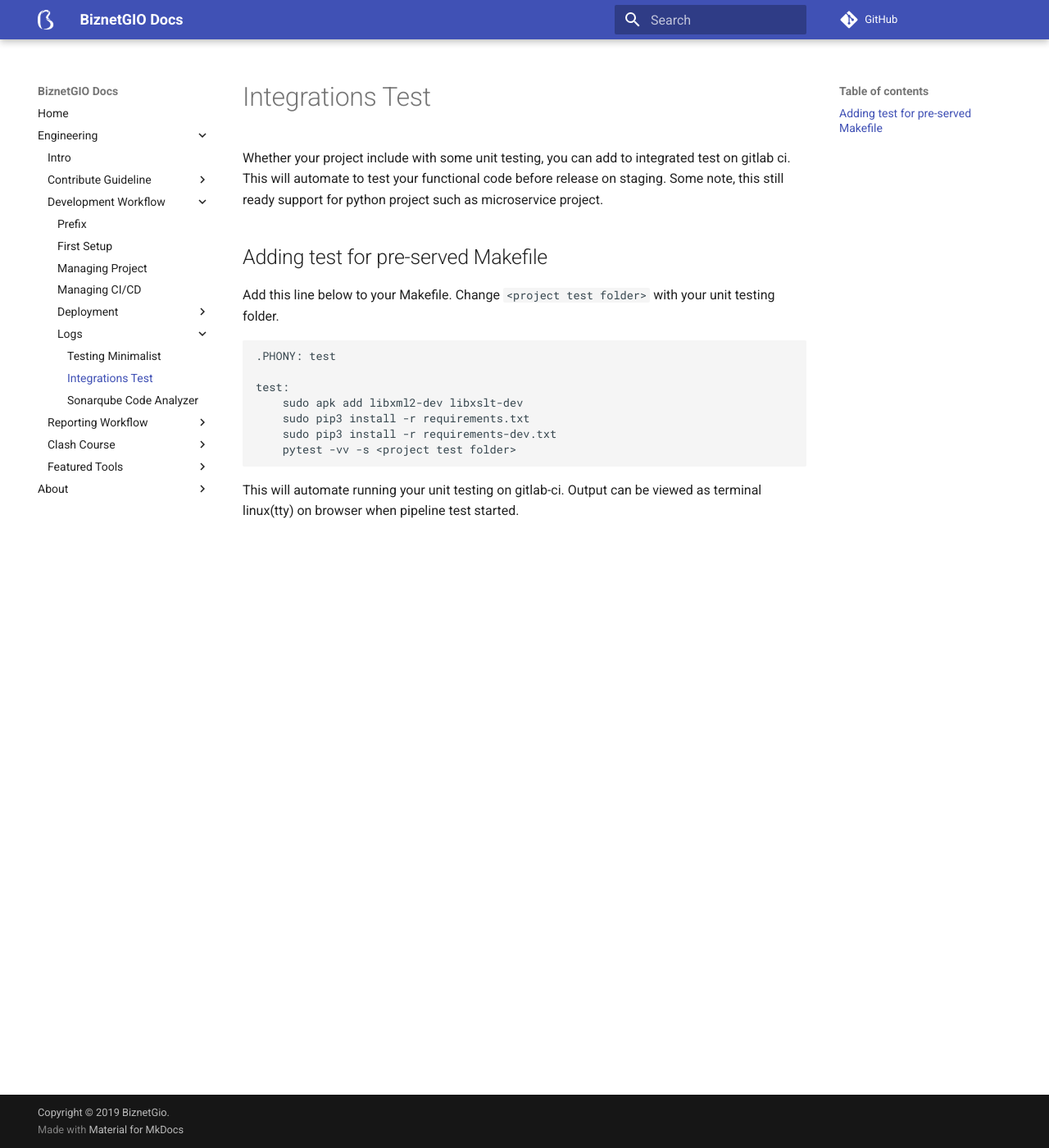
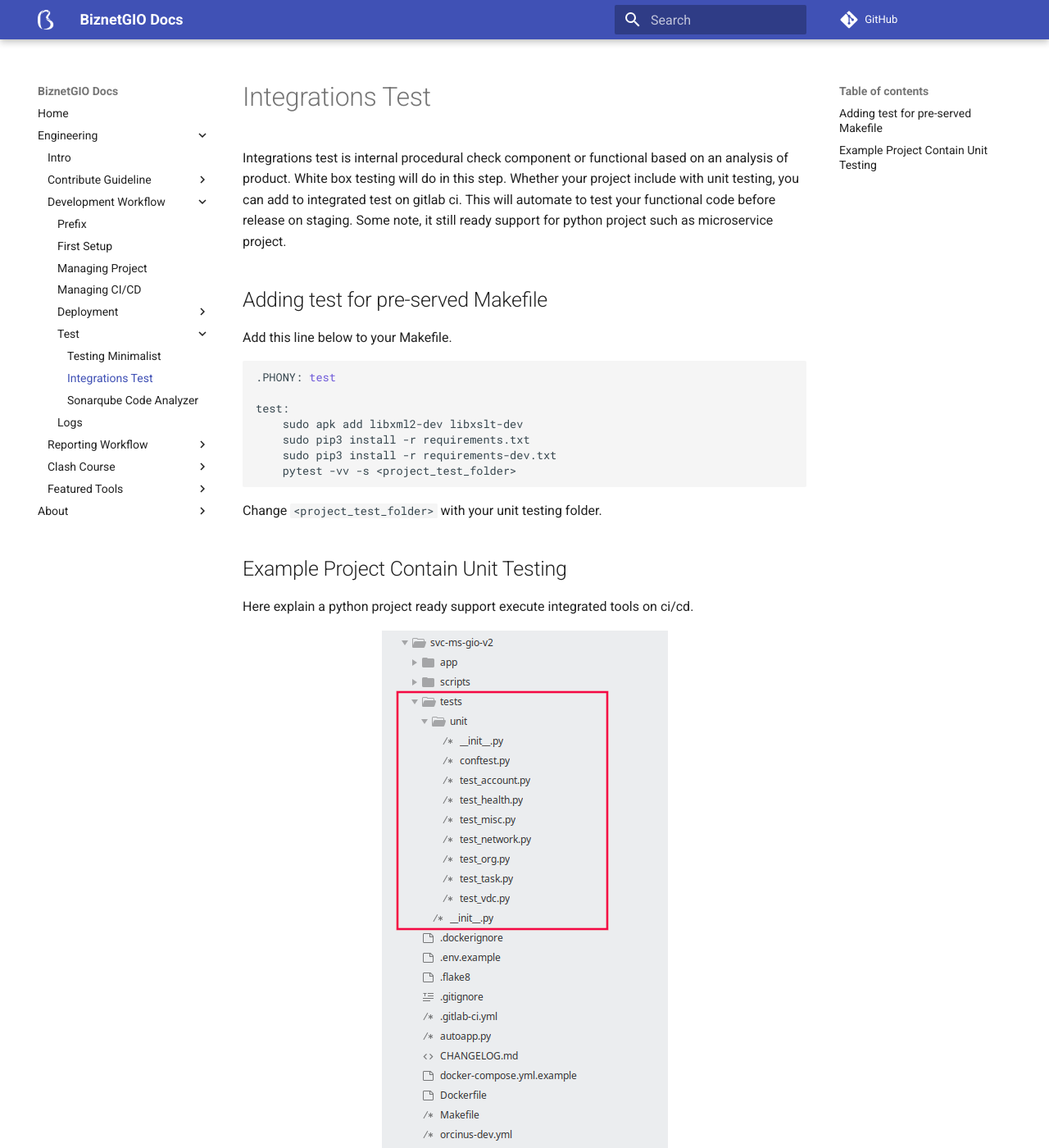
Before and after one commit to BiznetGIO/biznetgio.github.io, an MkDocs documentation site: the page built from docs/guide/integrations-test.md, in a window 1280 px wide and 1400 px high. Shown: the whole window at 82% size. Built offline with MkDocs 1.6.1 and Material for MkDocs 9.7.7, drawn with Linux system fonts in a browser that asks for light colours; comment, search, counter and statistics services are not loaded; some of the changed text lies outside the part shown.

Commit message:
Add: test docs

````diff
--- a/docs/guide/integrations-test.md
+++ b/docs/guide/integrations-test.md
@@ -1,20 +1,44 @@
-Whether your project include with some unit testing, you can add to integrated test on gitlab ci.
+Integrations test is internal procedural check component or functional based on an analysis of product.
+White box testing will do in this step.
+Whether your project include with unit testing, you can add to integrated test on gitlab ci.
 This will automate to test your functional code before release on staging.
-Some note, this still ready support for python project such as microservice project.
+Some note, it still ready support for python project such as microservice project.
 
 ## Adding test for pre-served Makefile
 Add this line below to your Makefile.
-Change `<project test folder>` with your unit testing folder.
 
-```
+```bash
 .PHONY: test
 
 test:
 	sudo apk add libxml2-dev libxslt-dev
 	sudo pip3 install -r requirements.txt
 	sudo pip3 install -r requirements-dev.txt
-	pytest -vv -s <project test folder>
+	pytest -vv -s <project_test_folder>
 ```
+Change `<project_test_folder>` with your unit testing folder.
 
-This will automate running your unit testing on gitlab-ci.
+
+## Example Project Contain Unit Testing
+Here explain a python project ready support execute integrated tools on ci/cd.
+<p align="center">
+    <img src="../img/giov2-api-test-folder
+.png">
+<br>
+<span>figure 1 : example a unit testing</span>
+</p>
+
+
+<p align="center">
+    <img src="../img/giov2-api-makefile.png">
+<br>
+<span>figure 2 : Makefile file</span>
+</p>
+
 Output can be viewed as terminal linux(tty) on browser when pipeline test started.
+
+<p align="center">
+    <img src="../img/giov2-api-integrated-test.png">
+</br>
+<span>figure 3 : automated test running on ci/cd</span>
+</p>
--- a/mkdocs.yml
+++ b/mkdocs.yml
@@ -30,14 +30,14 @@ nav:
                 - Container Production Enviroment: guide/container-production-enviroment.md
                 - Deployment Staging: guide/deployment-staging.md
                 - Deployment Production: guide/deployment-production.md
-            - Logs:
+            - Test:
                 - Testing Minimalist: guide/test-minimalist.md
                 - Integrations Test : guide/integrations-test.md
                 - Sonarqube Code Analyzer: guide/sonarqube-documentations.md
+            - Logs: guide/logger-dashboard.md
         - Reporting Workflow:
             - Task Board: guide/task-board.md
             - Report: guide/reporting-workflow.md
-            - Logs: guide/logger-dashboard.md
         - Clash Course:
             - Dockerize Flask App: guide/dockerize-flask.md
             - Deploy App on Devbox: guide/deploy-app.md
````
Also changed, not shown: docs/guide/sonarqube-documentations.md (+57 -0 lines), docs/guide/test-minimalist.md (+2 -0 lines), docs/guide/img/giov2-api-integrated-test.png (added), docs/guide/img/giov2-api-makefile.png (added), docs/guide/img/giov2-api-test-folder.png (added), docs/guide/img/postmortem-sq-overview.png (added), docs/guide/img/sonarqube-cycle.png (added), docs/guide/img/sonarqube-overview.png (added), docs/guide/img/sonarqube-pass-grade.png (added), 1 other file.
